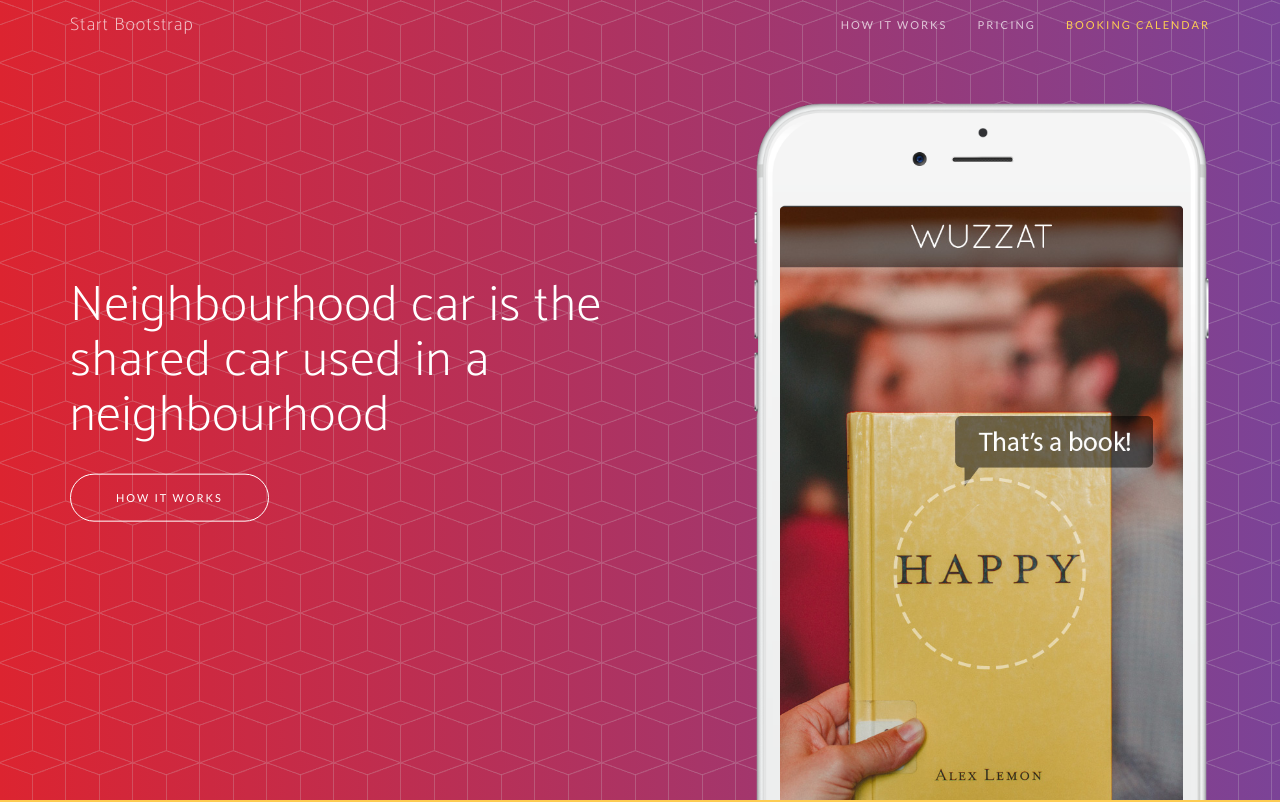
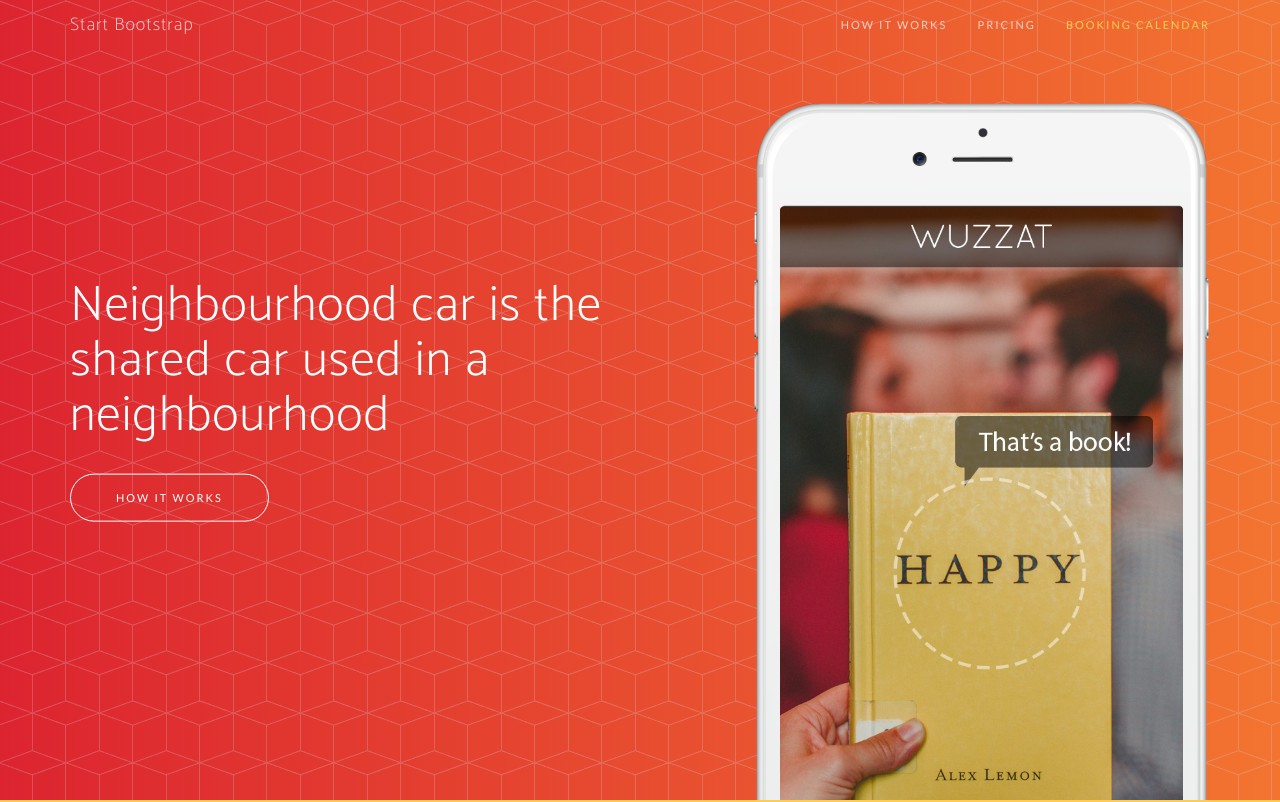
Before and after one commit to avaniyu/AaltoHedgehog, a website: page index.html in a window 1280 px wide. Shown: the top 802 px of the page. Drawn offline with nearby package versions, Linux system fonts and the light colour scheme; a web font is replaced by a local one.

Commit message:
added orange gradient

```diff
--- a/css/new-age.css
+++ b/css/new-age.css
@@ -155,7 +155,7 @@ header {
   /* fallback for old browsers */
   background: url("../img/bg-pattern.png"), -webkit-linear-gradient(to left, #7b4397, #dc2430);
   /* Chrome 10-25, Safari 5.1-6 */
-  background: url("../img/bg-pattern.png"), linear-gradient(to left, #7b4397, #dc2430);
+  background: url("../img/bg-pattern.png"), linear-gradient(to left, #f37430, #dc2430);
   /* W3C, IE 10+/ Edge, Firefox 16+, Chrome 26+, Opera 12+, Safari 7+ */
   color: white;
 }
--- a/index.html
+++ b/index.html
@@ -25,7 +25,7 @@
     <link rel="stylesheet" href="lib/device-mockups/device-mockups.min.css">
 
     <!-- Theme CSS -->
-    <link href="css/new-age.min.css" rel="stylesheet">
+    <link href="css/new-age.css" rel="stylesheet">
 
     <!-- HTML5 Shim and Respond.js IE8 support of HTML5 elements and media queries -->
     <!-- WARNING: Respond.js doesn't work if you view the page via file:// -->
```
Also changed, not shown: 1 other file.
